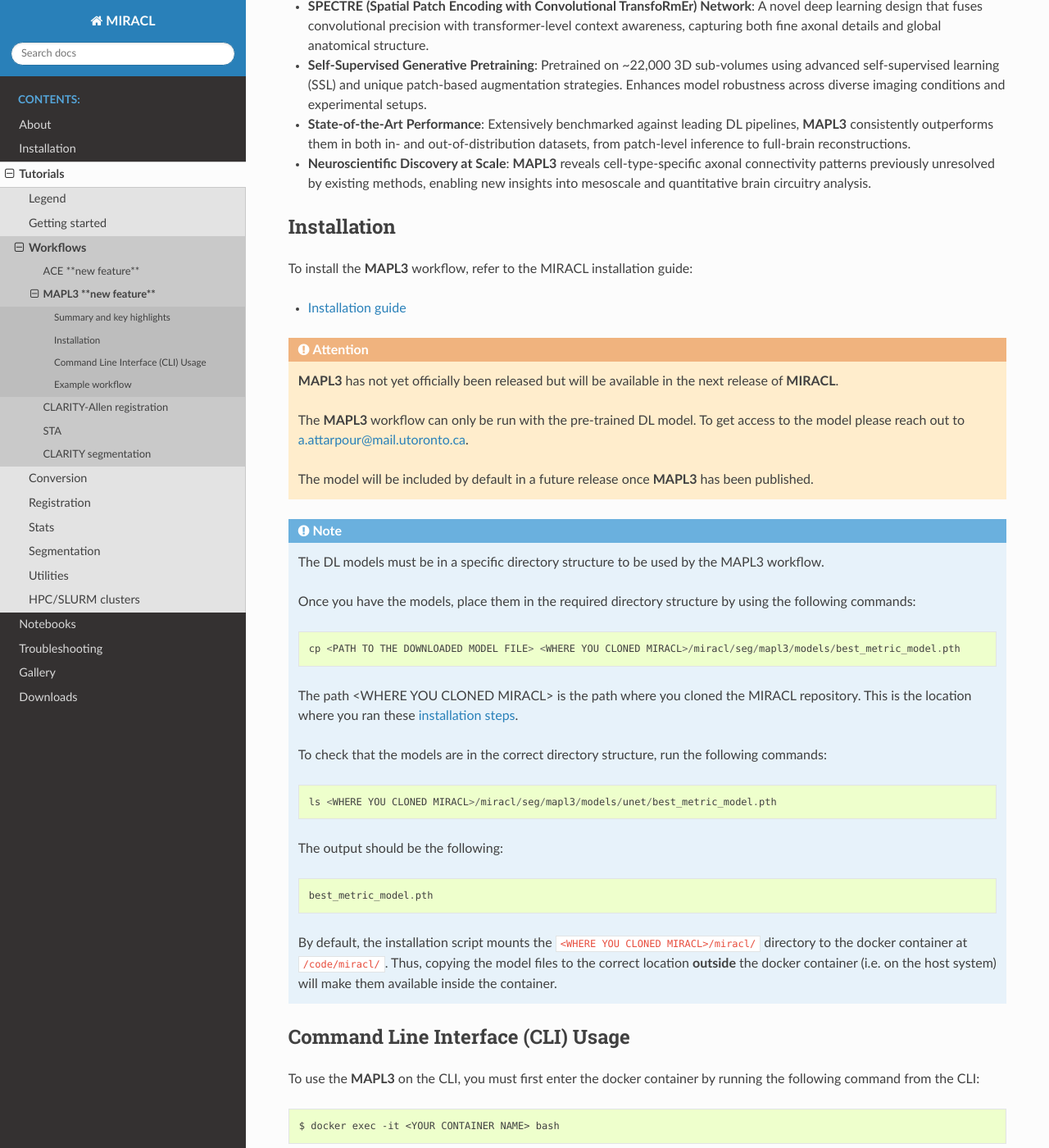
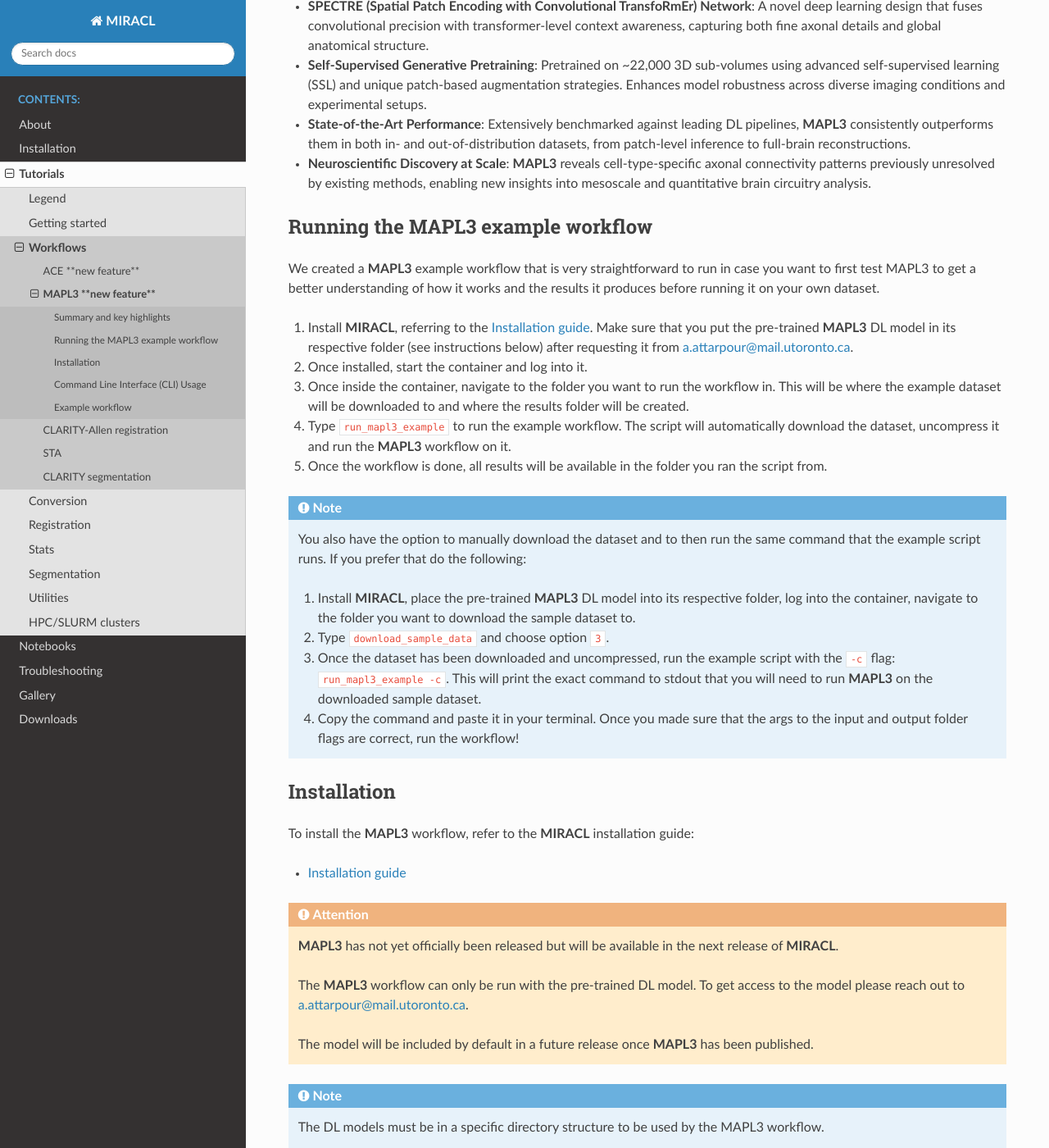
Before and after one commit to AICONSlab/MIRACL, a Sphinx documentation site: the page built from docs/tutorials/workflows/mapl3_flow/mapl3_flow.rst, in a window 1280 px wide and 1400 px high, scrolled down 340 px. Shown: the whole window at 82% size. Built offline with Sphinx 7.4.7 and the Read the Docs theme 3.1.0, drawn with Linux system fonts in a browser that asks for light colours; some of the changed text lies outside the part shown.

Commit message:
[docs] add instructions for running the MAPL3 example workflow

```diff
--- a/docs/tutorials/workflows/mapl3_flow/mapl3_flow.rst
+++ b/docs/tutorials/workflows/mapl3_flow/mapl3_flow.rst
@@ -11,10 +11,33 @@ Summary and key highlights
 - **State-of-the-Art Performance**: Extensively benchmarked against leading DL pipelines, :program:`MAPL3` consistently outperforms them in both in- and out-of-distribution datasets, from patch-level inference to full-brain reconstructions.
 - **Neuroscientific Discovery at Scale**: :program:`MAPL3` reveals cell-type-specific axonal connectivity patterns previously unresolved by existing methods, enabling new insights into mesoscale and quantitative brain circuitry analysis.
 
+Running the MAPL3 example workflow
+==================================
+
+We created a :program:`MAPL3` example workflow that is very straightforward to run in
+case you want to first test MAPL3 to get a better understanding of how it works and
+the results it produces before running it on your own dataset.
+
+1. Install :program:`MIRACL`, referring to the :doc:`Installation guide <../../../installation/installation>`. Make sure that you put the pre-trained :program:`MAPL3` DL model in its respective folder (see instructions below) after requesting it from `a.attarpour@mail.utoronto.ca <mailto:a.attarpour@mail.utoronto.ca>`_.
+2. Once installed, start the container and log into it.
+3. Once inside the container, navigate to the folder you want to run the workflow in. This will be where the example dataset will be downloaded to and where the results folder will be created.
+4. Type ``run_mapl3_example`` to run the example workflow. The script will automatically download the dataset, uncompress it and run the :program:`MAPL3` workflow on it.
+5. Once the workflow is done, all results will be available in the folder you ran the script from.
+
+.. note::
+
+   You also have the option to manually download the dataset and to then run the same
+   command that the example script runs. If you prefer that do the following:
+
+   1. Install :program:`MIRACL`, place the pre-trained :program:`MAPL3` DL model into its respective folder, log into the container, navigate to the folder you want to download the sample dataset to.
+   2. Type ``download_sample_data`` and choose option ``3``.
+   3. Once the dataset has been downloaded and uncompressed, run the example script with the ``-c`` flag: ``run_mapl3_example -c``. This will print the exact command to stdout that you will need to run :program:`MAPL3` on the downloaded sample dataset.
+   4. Copy the command and paste it in your terminal. Once you made sure that the args to the input and output folder flags are correct, run the workflow!
+
 Installation
 ============
 
-To install the :program:`MAPL3` workflow, refer to the MIRACL installation guide:
+To install the :program:`MAPL3` workflow, refer to the :program:`MIRACL` installation guide:
 
 - :doc:`Installation guide <../../../installation/installation>`
 
```
Also changed, not shown: other parts of docs/tutorials/workflows/mapl3_flow/mapl3_flow.rst (+1 -1 lines).
